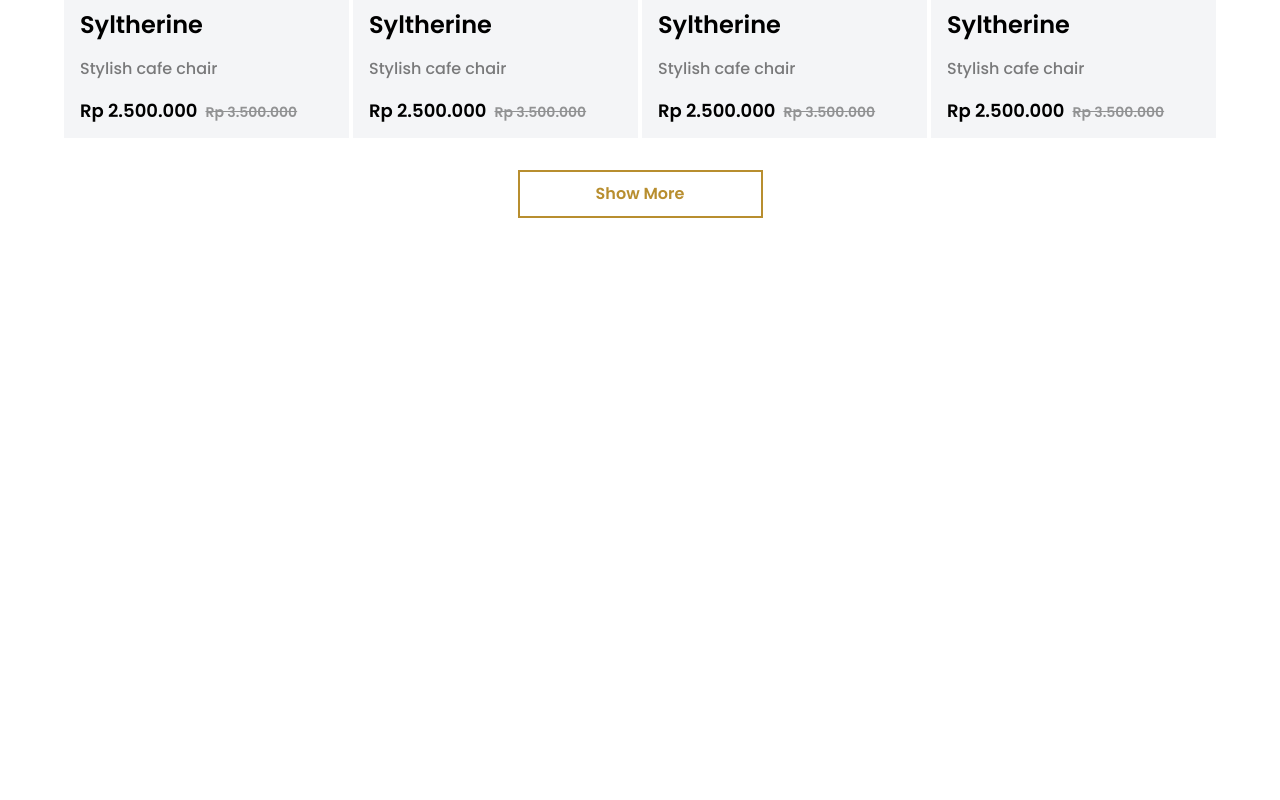
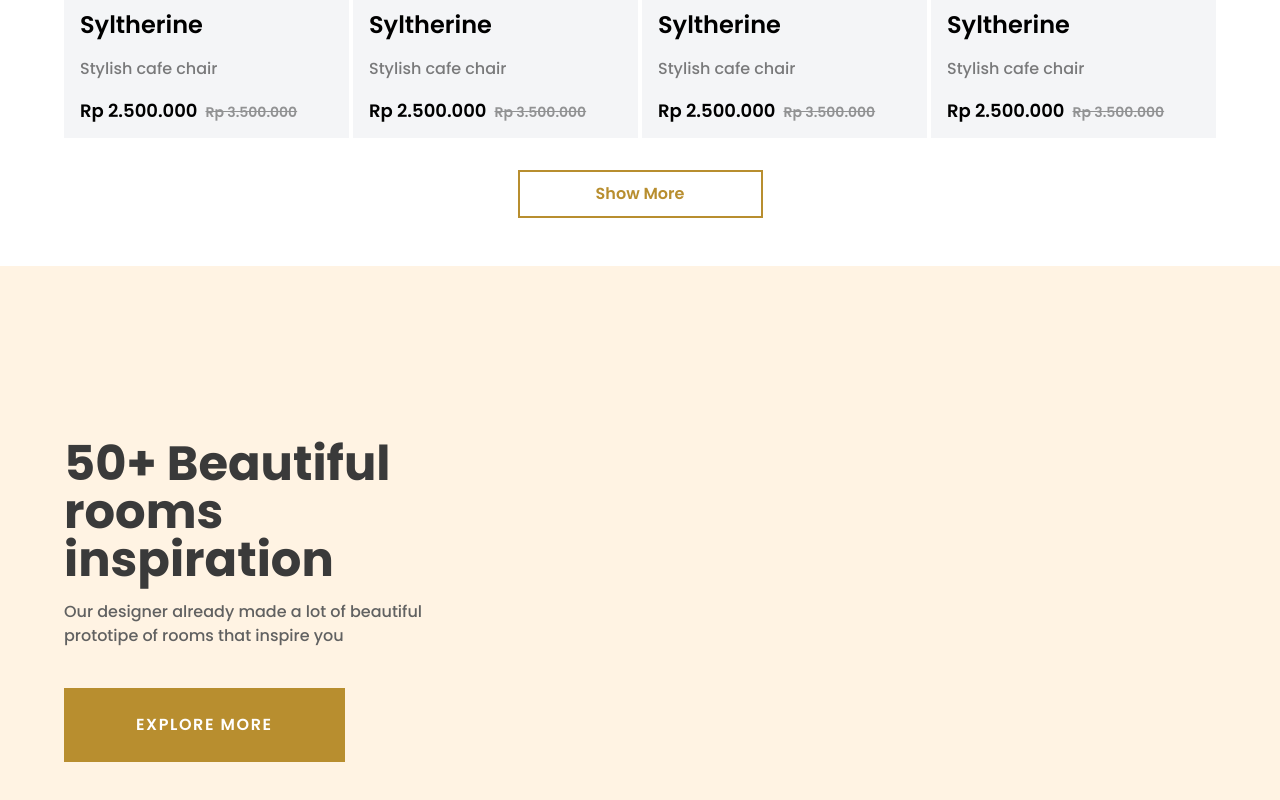
Before and after one commit to Oussama-Chaoui/next-ecom-figma, a Next.js app: page / in a window 1280 px wide. Shown: the part 2409-3209 px from the top of the page. Before the commit the page ends 2675 px from the top, so only its background shows below. Built offline with nearby package versions, Linux system fonts and the light colour scheme.

Commit message:
added designs section to home page

```diff
--- a/app/(landing)/page.tsx
+++ b/app/(landing)/page.tsx
@@ -1,4 +1,5 @@
 import CategoriesBanner from "@/components/landing/categories-banner"
+import Designs from "@/components/landing/designs"
 import Hero from "@/components/landing/hero"
 import ProductsGrid from "@/components/landing/products-grid"
 
@@ -8,6 +9,7 @@ const LandingPage = () => {
       <Hero />
       <CategoriesBanner />
       <ProductsGrid />
+      <Designs/>
     </div>
   )
 }
```
